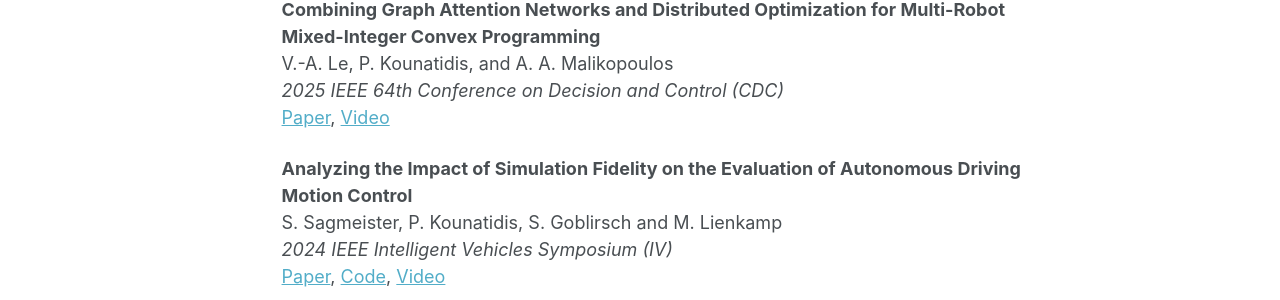
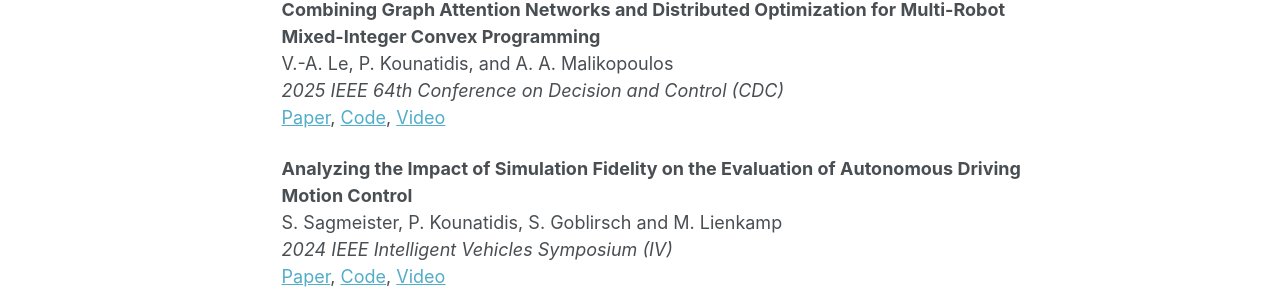
Before and after one commit to Panos20102k/Panos20102k.github.io, a Jekyll site: the page built from _pages/publications.md, in a window 1280 px wide and 1296 px high. Shown: the part 605-905 px from the top of the window. Built offline with Jekyll 4.4.1, drawn with Linux system fonts in a browser that asks for light colours; some web fonts are replaced; a script bundle is joined from its source files by our own code; library files that are not in the unit come from our copies.

Commit message:
add code for cdc

```diff
--- a/_pages/publications.md
+++ b/_pages/publications.md
@@ -23,7 +23,7 @@ W. Li, P. Kounatidis, and A. A. Malikopoulos
 **Combining Graph Attention Networks and Distributed Optimization for Multi-Robot Mixed-Integer Convex Programming**
 V.-A. Le, P. Kounatidis, and A. A. Malikopoulos
 *2025 IEEE 64th Conference on Decision and Control (CDC)*
-[Paper](https://ieeexplore.ieee.org/abstract/document/11312656), [Video](https://www.youtube.com/watch?v=3Of0j3a5fGw)
+[Paper](https://ieeexplore.ieee.org/abstract/document/11312656), [Code](https://github.com/Panos20102k/Multi-Limo-Control), [Video](https://www.youtube.com/watch?v=3Of0j3a5fGw)
 
 **Analyzing the Impact of Simulation Fidelity on the Evaluation of Autonomous Driving Motion Control**
 S. Sagmeister, P. Kounatidis, S. Goblirsch and M. Lienkamp
```
